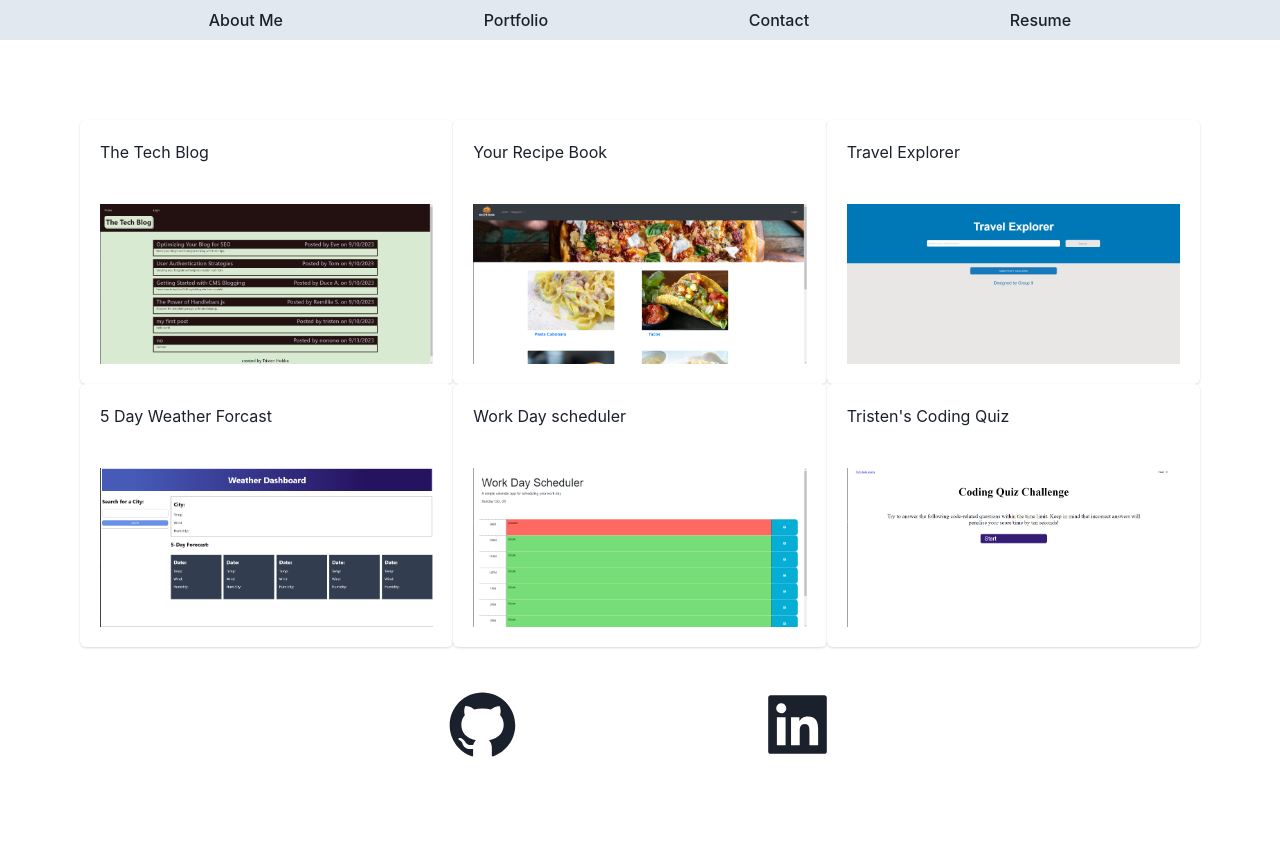
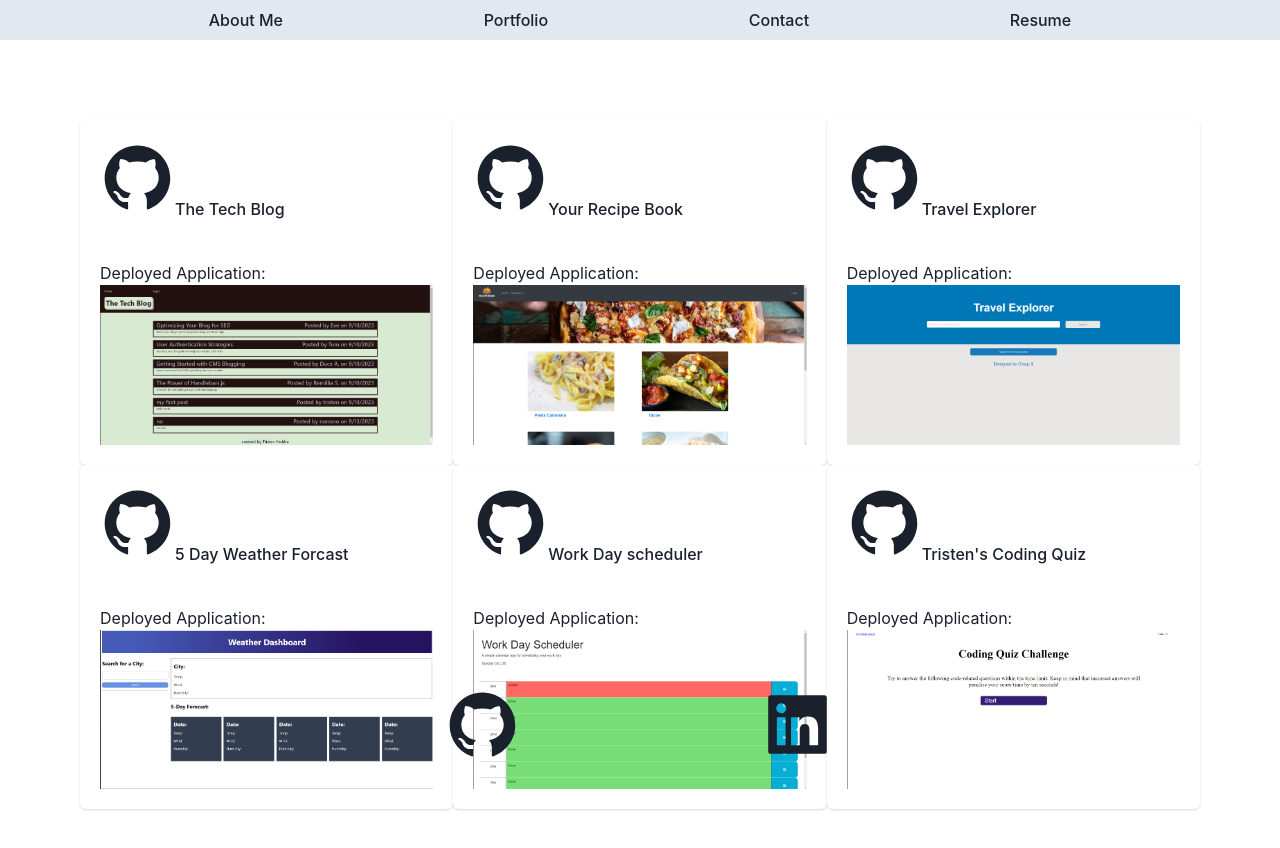
Before and after one commit to Tristenh/Tristen-Hobba-Portfolio, a React (Vite) app in the folder Tristen-Hobba-Portfolio/: page /portfolio in a window 1280 px wide. Shown: the top 848 px of the page. Built offline with nearby package versions, Linux system fonts and the light colour scheme.

Commit message:
added github url to projects data array, added github icon and github link to Cardheader

```diff
--- a/Tristen-Hobba-Portfolio/src/pages/PortfolioPage.jsx
+++ b/Tristen-Hobba-Portfolio/src/pages/PortfolioPage.jsx
@@ -1,5 +1,15 @@
 // import Chakra classes
-import { Grid, GridItem, Card, CardBody, CardHeader } from "@chakra-ui/react";
+import {
+  Grid,
+  GridItem,
+  Card,
+  CardBody,
+  CardHeader,
+  Icon,
+} from "@chakra-ui/react";
+// icons
+import { AiFillGithub } from "react-icons/ai";
+
 // import images
 import theTechBlogImage from "../assets/images/the-tech-blog.png";
 import yourRecipeBookImage from "../assets/images/your-recipe-book.png";
@@ -13,31 +23,37 @@ const projects = [
   {
     name: "The Tech Blog",
     image: theTechBlogImage,
+    github: "https://github.com/Tristenh/the-tech-blog",
     href: "https://tristen-the-tech-blog-5fd2bf5771e2.herokuapp.com/",
   },
   {
     name: "Your Recipe Book",
     image: yourRecipeBookImage,
+    github: "https://github.com/Tristenh/your-recipe-book",
     href: "https://your-recipe-book-985222554f68.herokuapp.com/",
   },
   {
     name: "Travel Explorer",
     image: travelExplorerImage,
+    github: "https://github.com/Tristenh/Travel-Explorer",
     href: "https://tristenh.github.io/Travel-Explorer/",
   },
   {
     name: "5 Day Weather Forcast",
     image: weatherForcastImage,
+    github: "https://github.com/Tristenh/5-day-weather-forecast",
     href: "https://tristenh.github.io/5-day-weather-forecast/",
   },
   {
     name: "Work Day scheduler",
     image: workDaySchedulerImage,
+    github: "https://github.com/Tristenh/work-day-scheduler",
     href: "https://tristenh.github.io/work-day-scheduler/",
   },
   {
     name: "Tristen's Coding Quiz",
     image: codingQuizImage,
+    github: "https://github.com/Tristenh/Tristens-Coding-Quiz",
     href: "https://tristenh.github.io/Tristens-Coding-Quiz/",
   },
 ];
@@ -64,9 +80,18 @@ export default function PortfolioPage() {
           <GridItem key={index}>
             <Card>
               <CardHeader>
-                <h2>{project.name}</h2>
+                <a href={project.github}>
+                  <h2>
+                    <Icon
+                      as={AiFillGithub}
+                      boxSize={{ base: "50px", md: "75px" }}
+                    ></Icon>
+                    {project.name}
+                  </h2>
+                </a>
               </CardHeader>
               <CardBody>
+                <p>Deployed Application:</p>
                 <a href={project.href}>
                   <img src={project.image} alt={project.name} />
                 </a>
```
